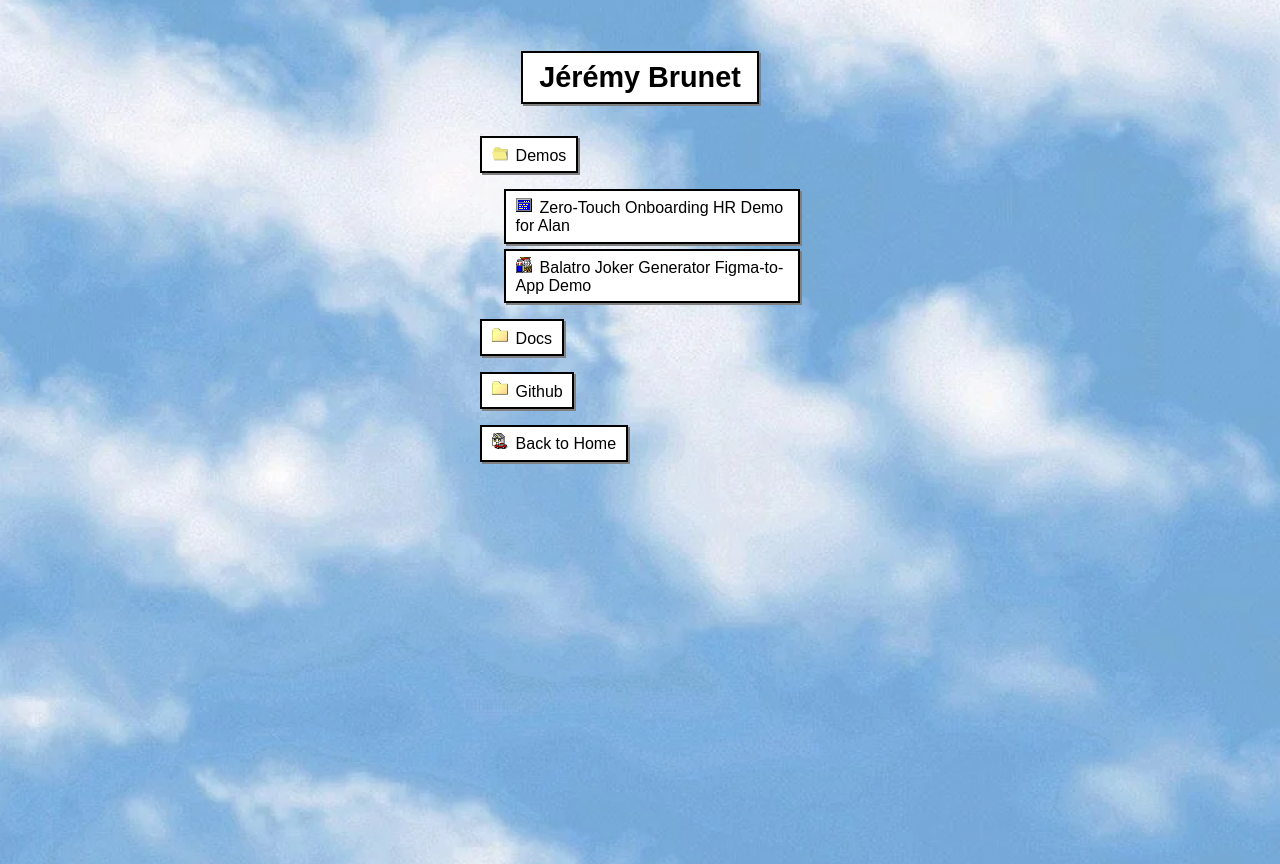
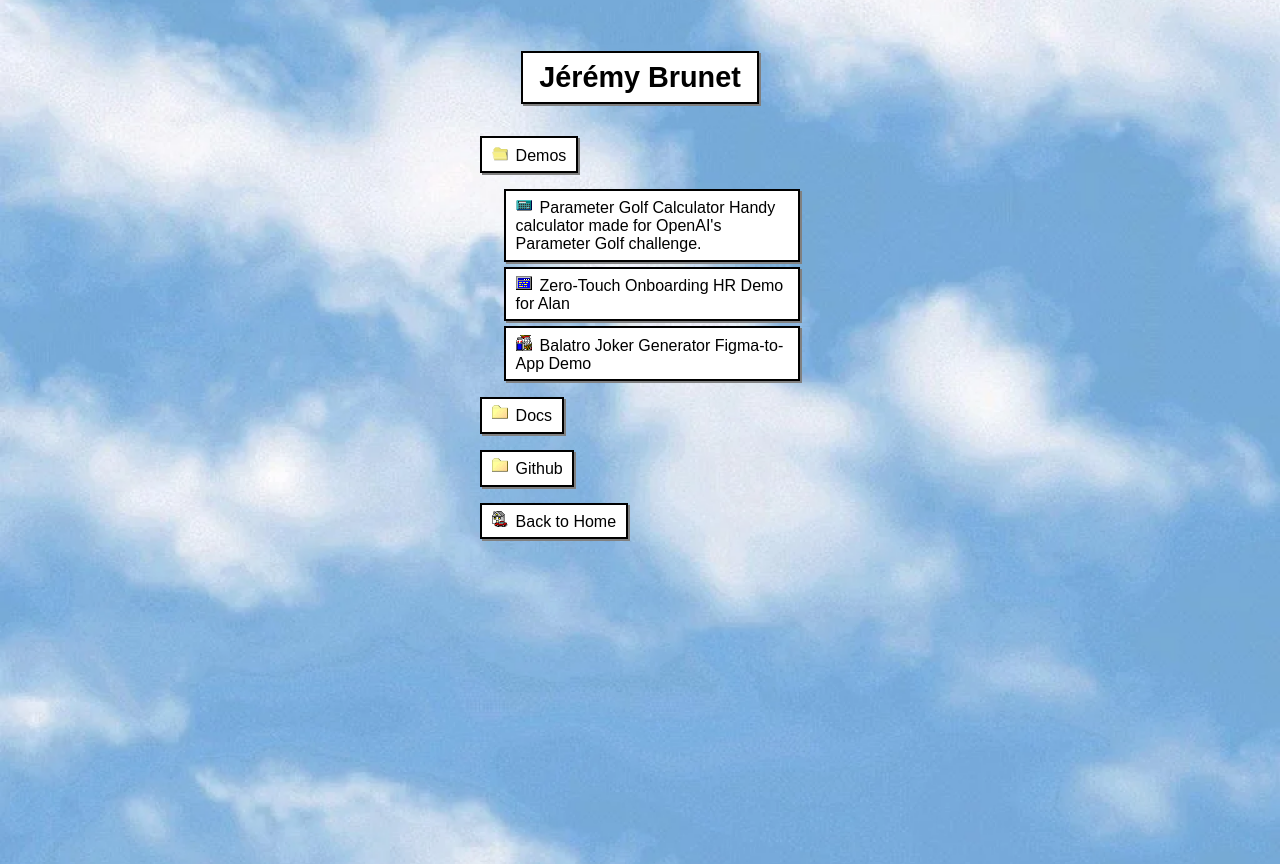
Before and after one commit to DFATPUNK/demos, a React (Vite) app: page / in a window 1280 px wide. Built offline with nearby package versions, Linux system fonts and the light colour scheme.

Commit message:
New demo: Parameter Golf Calculator

```diff
--- a/src/components/DemoView.tsx
+++ b/src/components/DemoView.tsx
@@ -4,9 +4,9 @@ import folderIcon from "../assets/icons/folder.png";
 import openFolderIcon from "../assets/icons/open_folder.png";
 import codeIcon from "../assets/icons/source_code.png";
 import balatroIcon from "../assets/icons/balatro.png";
-import ilyaIcon from "../assets/icons/ilya.png";
 import homeIcon from "../assets/icons/home.png";
 import bookIcon from "../assets/icons/book.png";
+import calculatorIcon from "../assets/icons/calculator.png";
 
 export default function MobileView() {
     const [demosOpen, setDemosOpen] = useState(true);
@@ -27,6 +27,10 @@ export default function MobileView() {
           </div>
           {demosOpen && (
             <div className="tree-subgroup">
+              <div className="tree-subitem">
+                <a href="/pg-calculator" target="_blank"><img src={calculatorIcon} className="start-menu-icon" />Parameter Golf Calculator
+                Handy calculator made for OpenAI's Parameter Golf challenge.</a>
+              </div>
               <div className="tree-subitem">
                 <a href="/alan" target="_blank"><img src={codeIcon} className="start-menu-icon" />Zero-Touch Onboarding
                 HR Demo for Alan</a>
@@ -69,8 +73,7 @@ export default function MobileView() {
                 <a href="https://github.com/DFATPUNK/balatro-card-generator" target="_blank"><img src={balatroIcon} className="start-menu-icon" />'Balatro Joker Generator'</a>
               </div>
               <div className="tree-subitem">
-                <a href="https://github.com/DFATPUNK/parameter-golf" target="_blank"><img src={ilyaIcon} className="start-menu-icon" /> 'Parameter Golf: OpenAI Model Craft Challenge'
-                <i>work in progress</i></a>
+                <a href="https://github.com/DFATPUNK/pg-calculator" target="_blank"><img src={calculatorIcon} className="start-menu-icon" /> 'Parameter Golf Calculator'</a>
               </div>
             </div>
           )}
```
Also changed, not shown: src/assets/icons/calculator.png (added), vercel.json.
